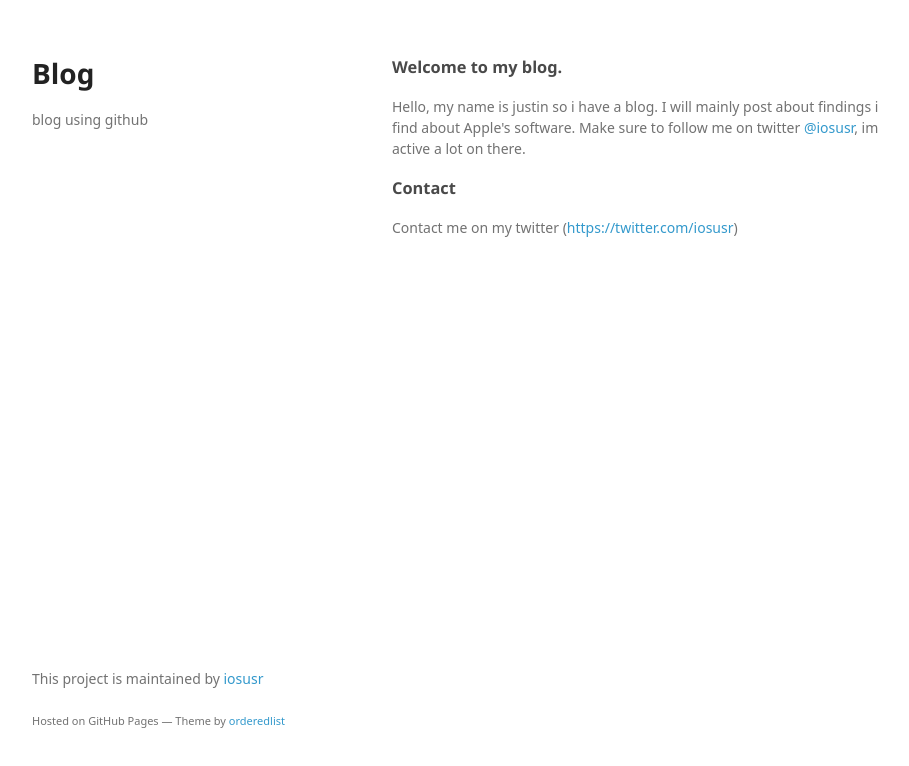
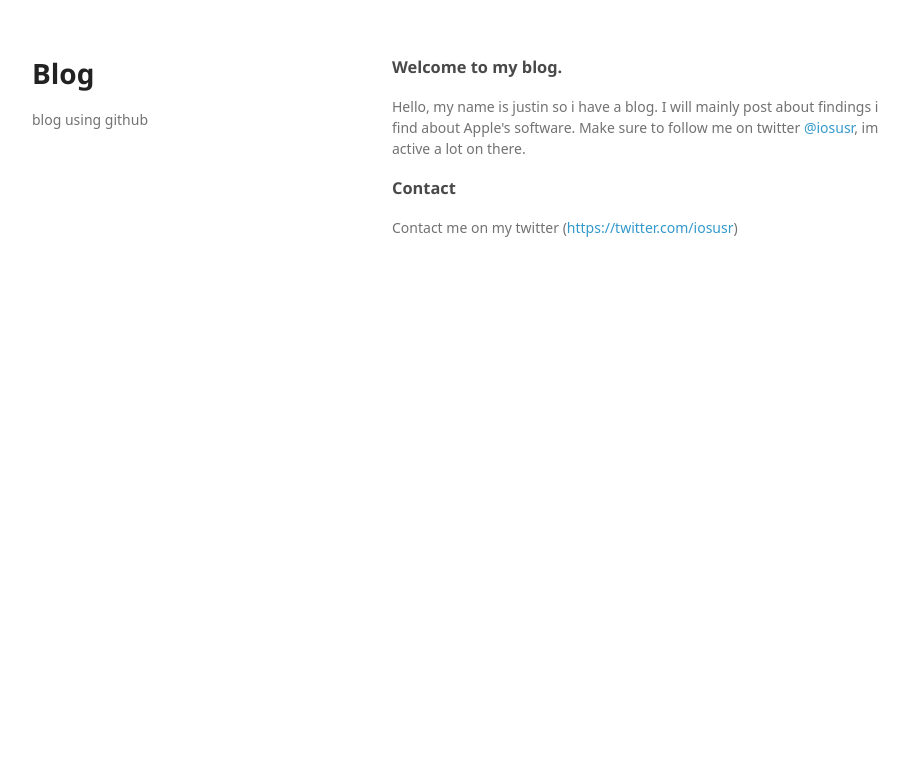
Before and after one commit to iosusr/blog, a plain HTML site: page index.html in a window 1280 px wide. Shown: the whole page, without its empty margins (178-1087 px from the left). Drawn offline with Linux system fonts and the light colour scheme; a web font is replaced by a local one.

Commit message:
Update index.html

```diff
--- a/index.html
+++ b/index.html
@@ -35,8 +35,7 @@
 <p>Contact me on my twitter (<a href="https://twitter.com/iosusr">https://twitter.com/iosusr</a>)</p>
       </section>
       <footer>
-        <p>This project is maintained by <a href="https://github.com/iosusr">iosusr</a></p>
-        <p><small>Hosted on GitHub Pages &mdash; Theme by <a href="https://github.com/orderedlist">orderedlist</a></small></p>
+
       </footer>
     </div>
     <script src="javascripts/scale.fix.js"></script>
```
